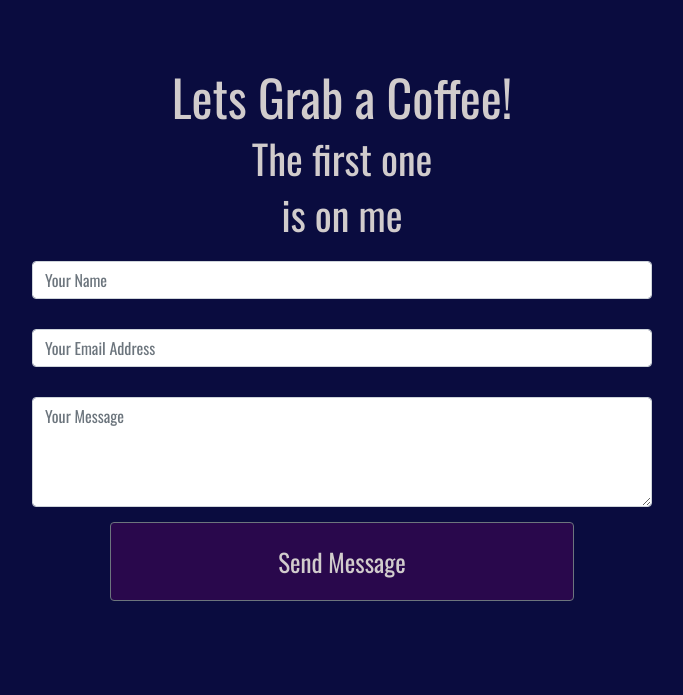
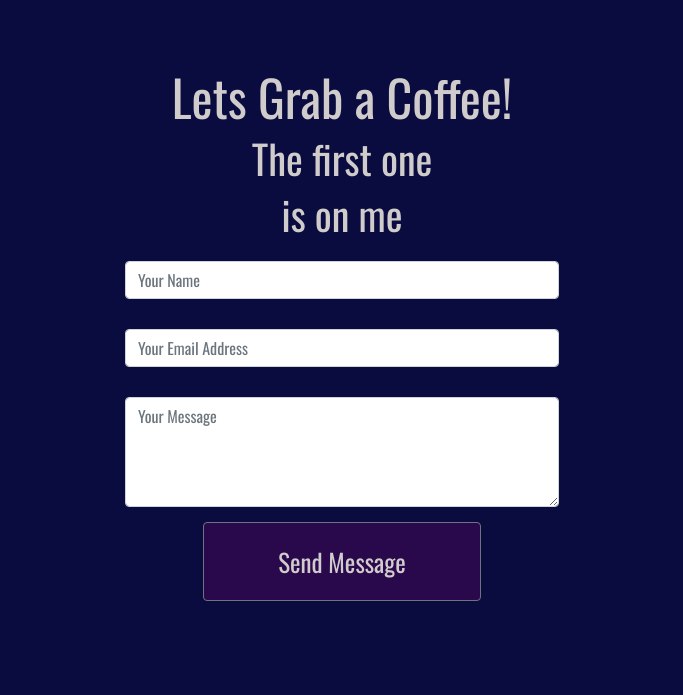
Before and after one commit to VTwin90/Milestone-1-Portfolio, a plain HTML site: page index.html in a window 1280 px wide. Shown: the part 3315-4010 px from the top of the page, without its empty margins (298-981 px from the left). Drawn offline with nearby package versions, Linux system fonts and the light colour scheme.

Commit message:
updated media queries

```diff
--- a/assets/css/style.css
+++ b/assets/css/style.css
@@ -586,9 +586,10 @@ footer {
         width: 360px;
         height: 300px;
     }
+
 }
 
-@media (min-width: 1024px) and (max-width: 1336px) {
+@media (min-width: 1024px) and (max-width: 1600px) {
     .outer-ring {
         top: 80px;
     }
@@ -613,11 +614,11 @@ footer {
 
     .form-group {
         padding: 15px;
-        max-width: 70%;
+        max-width: 50%;
     }
 
     .btn {
-        max-width: 50%;
+        max-width: 30%;
         font-size: 25px;
     }
 }
```
